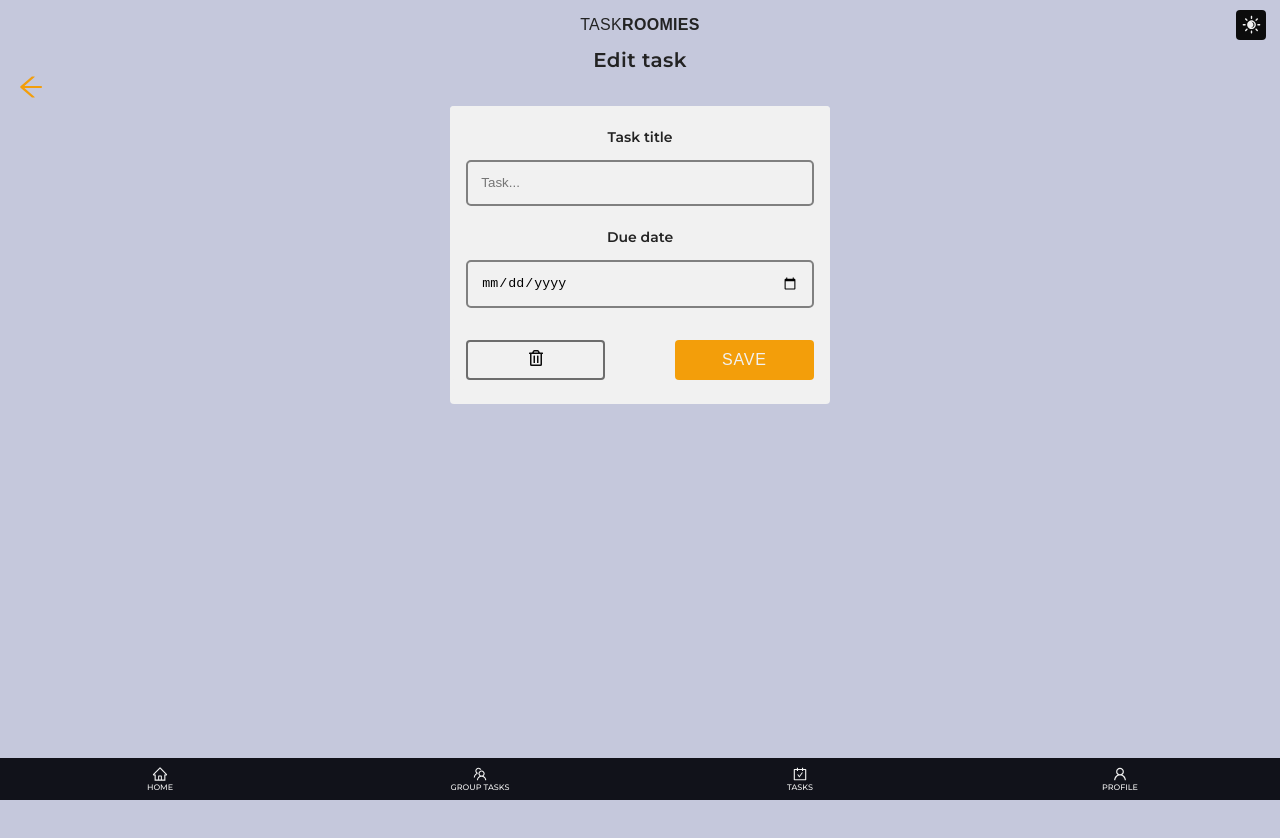
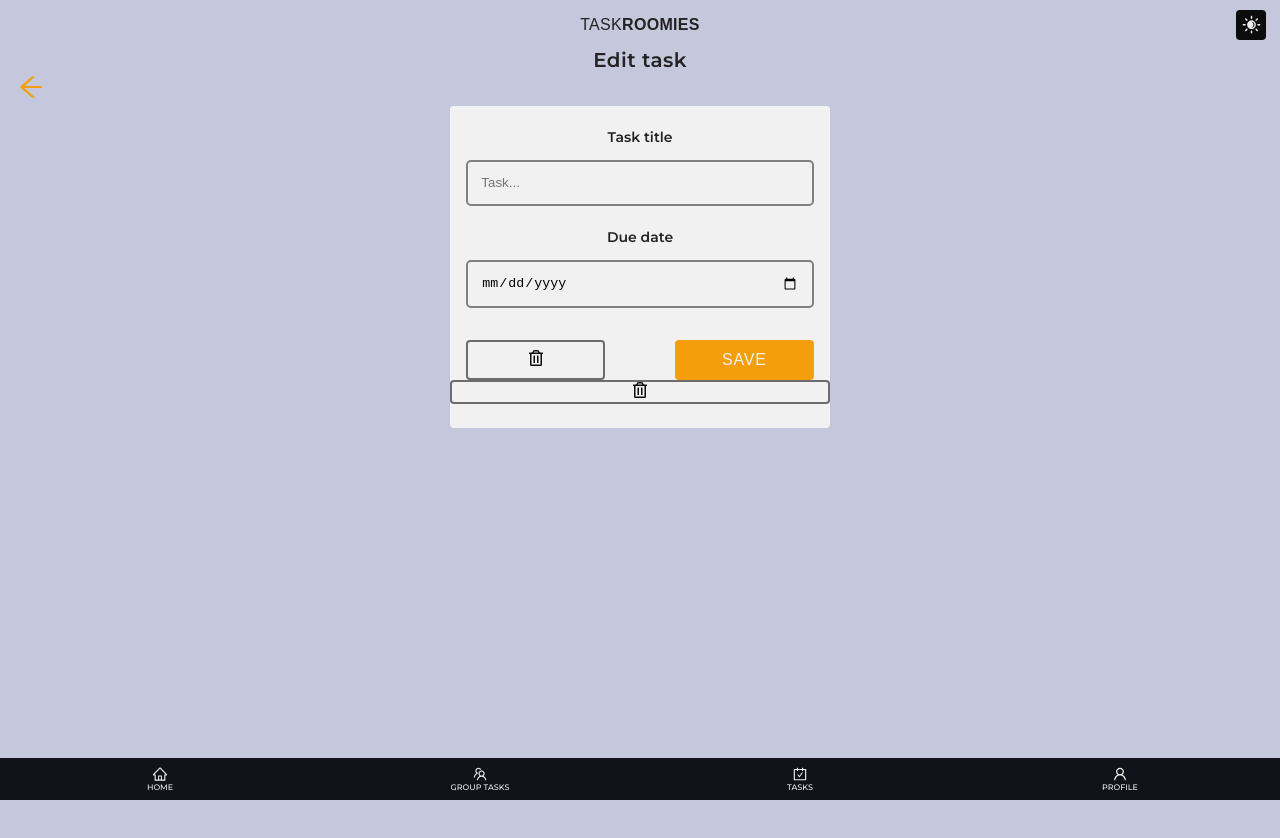
Before and after one commit to trolle18/TaskRoomies-v2, a React (Create React App) app: page /update-task/1 in a window 1280 px wide. Shown: the top 838 px of the page. Built offline with nearby package versions, Linux system fonts and the light colour scheme; no server answers; the database is empty; sample sign-in values are in the browser's storage; a web font is replaced by a local one.

Commit message:
formattong + re-added delete btn

```diff
--- a/src/pages/UpdateTaskPage.js
+++ b/src/pages/UpdateTaskPage.js
@@ -62,21 +62,17 @@ export default function UpdateTaskPage() {
           saveTask={saveTask}
           handleDelete={handleDelete}
           />
-      </section>
 
-      {/* <div className="checkbox_delete_container"> */}
-          {/* <button onClick={handleDelete}>
-              <FaRegTrashAlt size={20} />
-          </button> */}
-
-          {/* <Button
+          <Button
           children={ <FaRegTrashAlt/> }
-          styleType="edit-btn circle-icon-btn"
+          styleType="btn btn-outline"
           label="Delete"
           onClick={handleDelete}
           disabled={false}
-          /> */}
-      {/* </div> */}
+          />
+
+        </section>
+
     </section>
   )
 };
```
